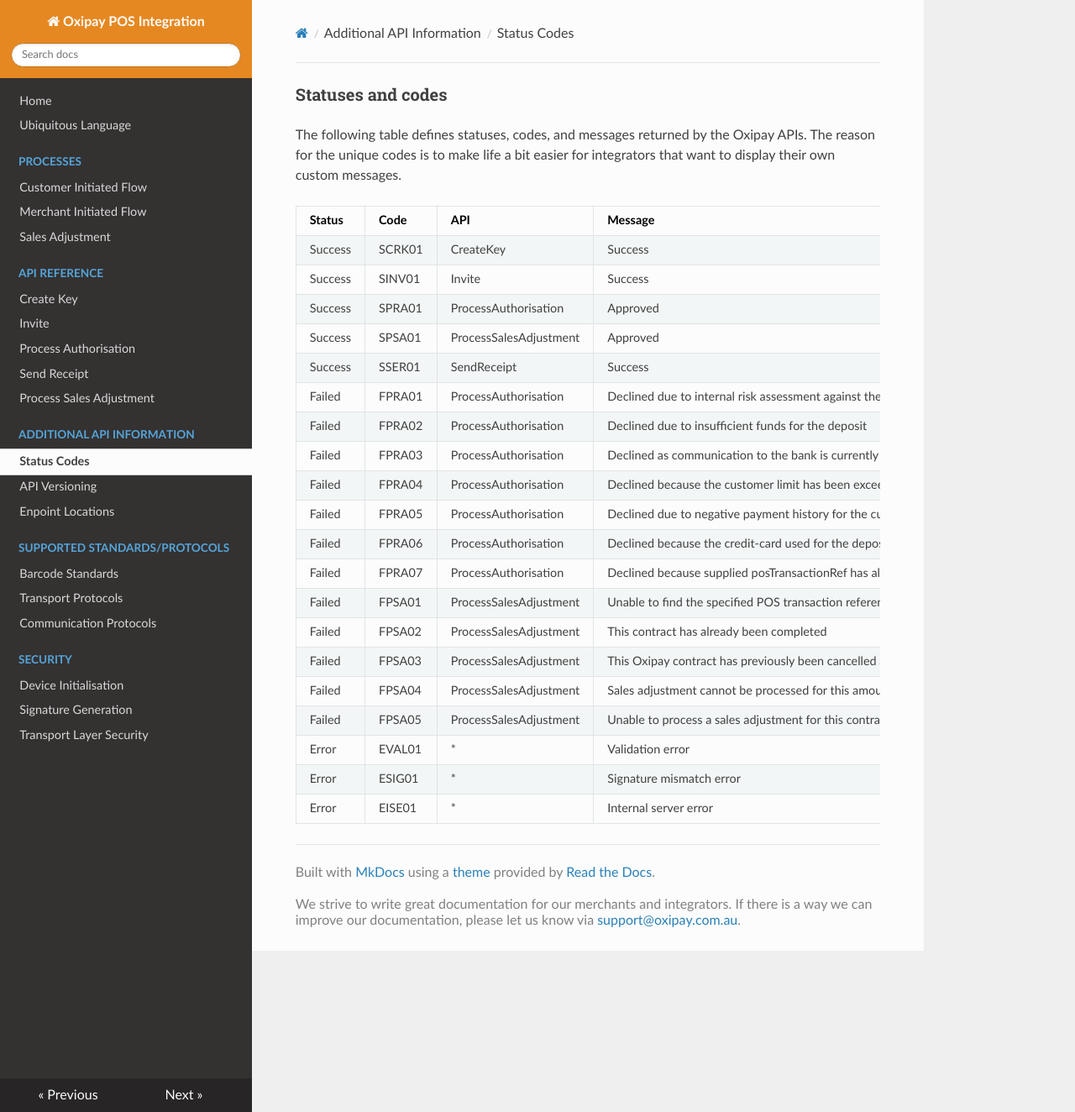
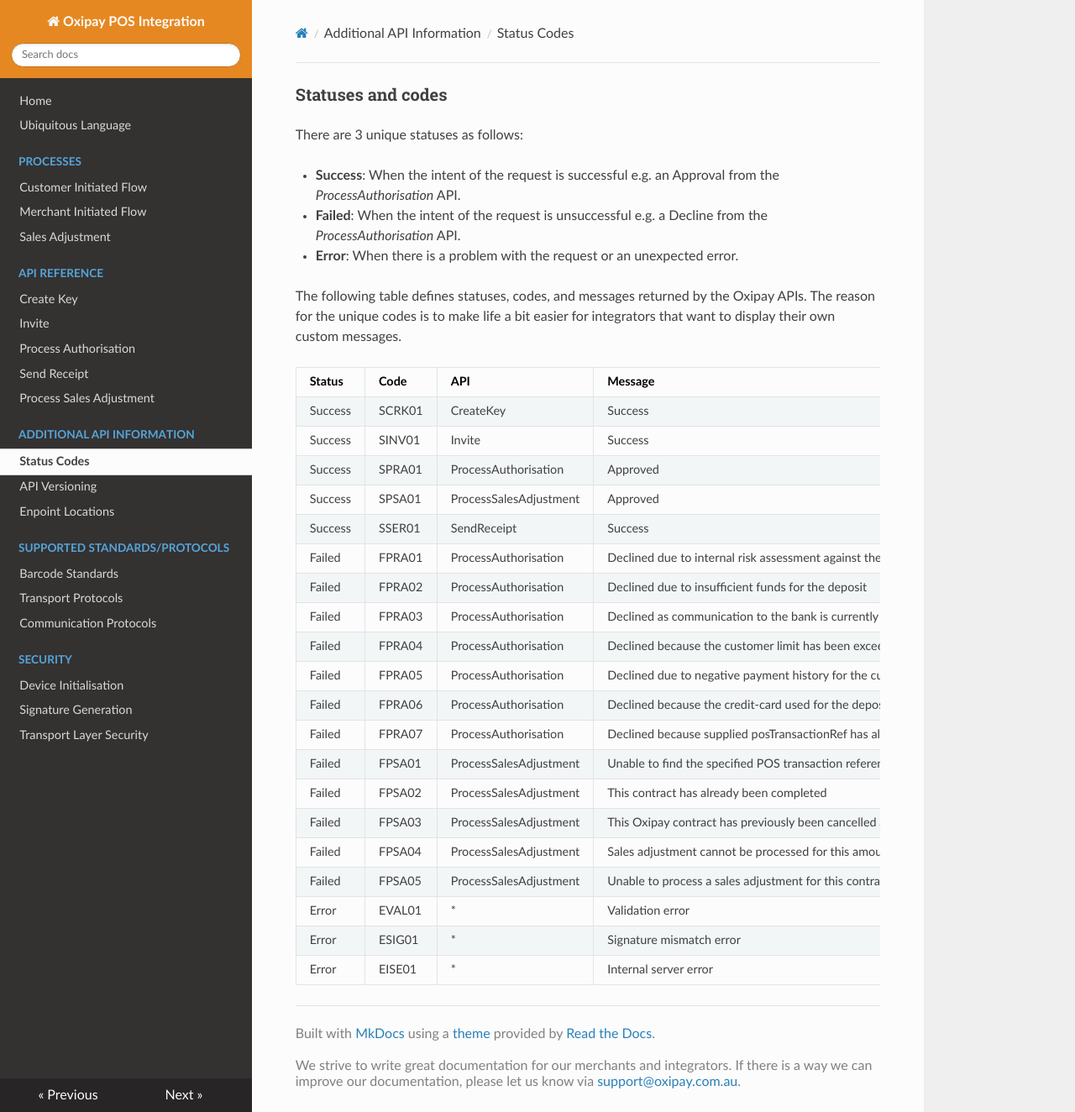
Before and after one commit to oxipay/posdocs, an MkDocs documentation site: the page built from docs/api_information/status_codes.md, in a window 1280 px wide and 1324 px high. Shown: the whole window at 84% size. Built offline with MkDocs 1.6.1, drawn with Linux system fonts in a browser that asks for light colours; nearby versions of some CDN libraries; old or Windows-style settings are respelled for this version of MkDocs.

Commit message:
a few minor/additional changes

```diff
--- a/docs/api_information/status_codes.md
+++ b/docs/api_information/status_codes.md
@@ -1,4 +1,10 @@
 <h3>Statuses and codes</h3>
+
+There are 3 unique statuses as follows:
+
+* **Success**: When the intent of the request is successful e.g. an Approval from the *ProcessAuthorisation* API.
+* **Failed**: When the intent of the request is unsuccessful e.g. a Decline from the *ProcessAuthorisation* API.
+* **Error**: When there is a problem with the request or an unexpected error.
 
 The following table defines statuses, codes, and messages returned by the Oxipay APIs. The reason for the unique codes is to make life a bit easier for integrators that want to display their own custom messages.
 
```
Also changed, not shown: docs/api/process_authorisation.md (+1 -1 lines), docs/api/send_receipt.md (+1 -1 lines), docs/process/merchant_initiated_flow.md (+2 -2 lines), docs/ubiquitous_language.md (+1 -1 lines).
